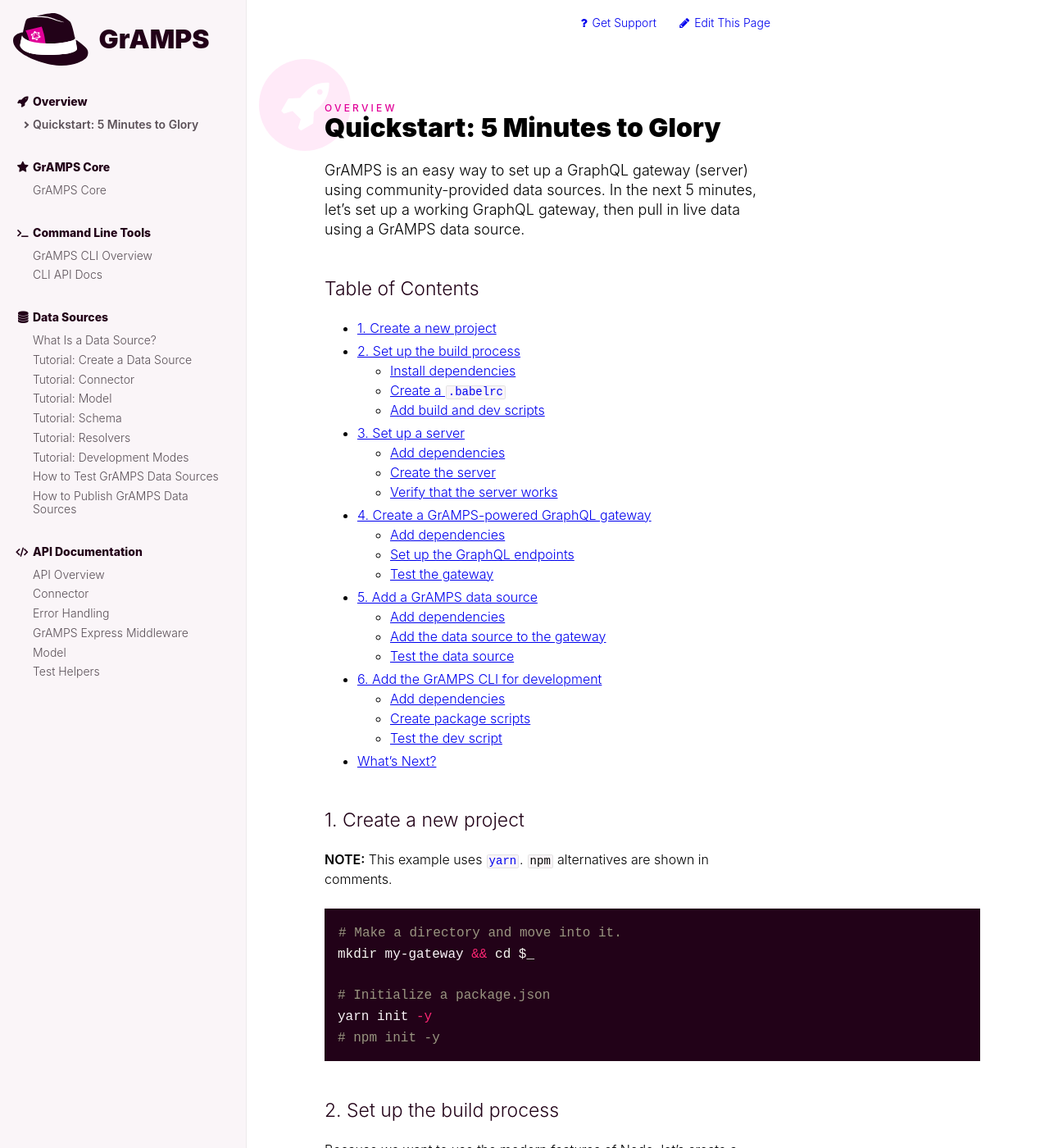
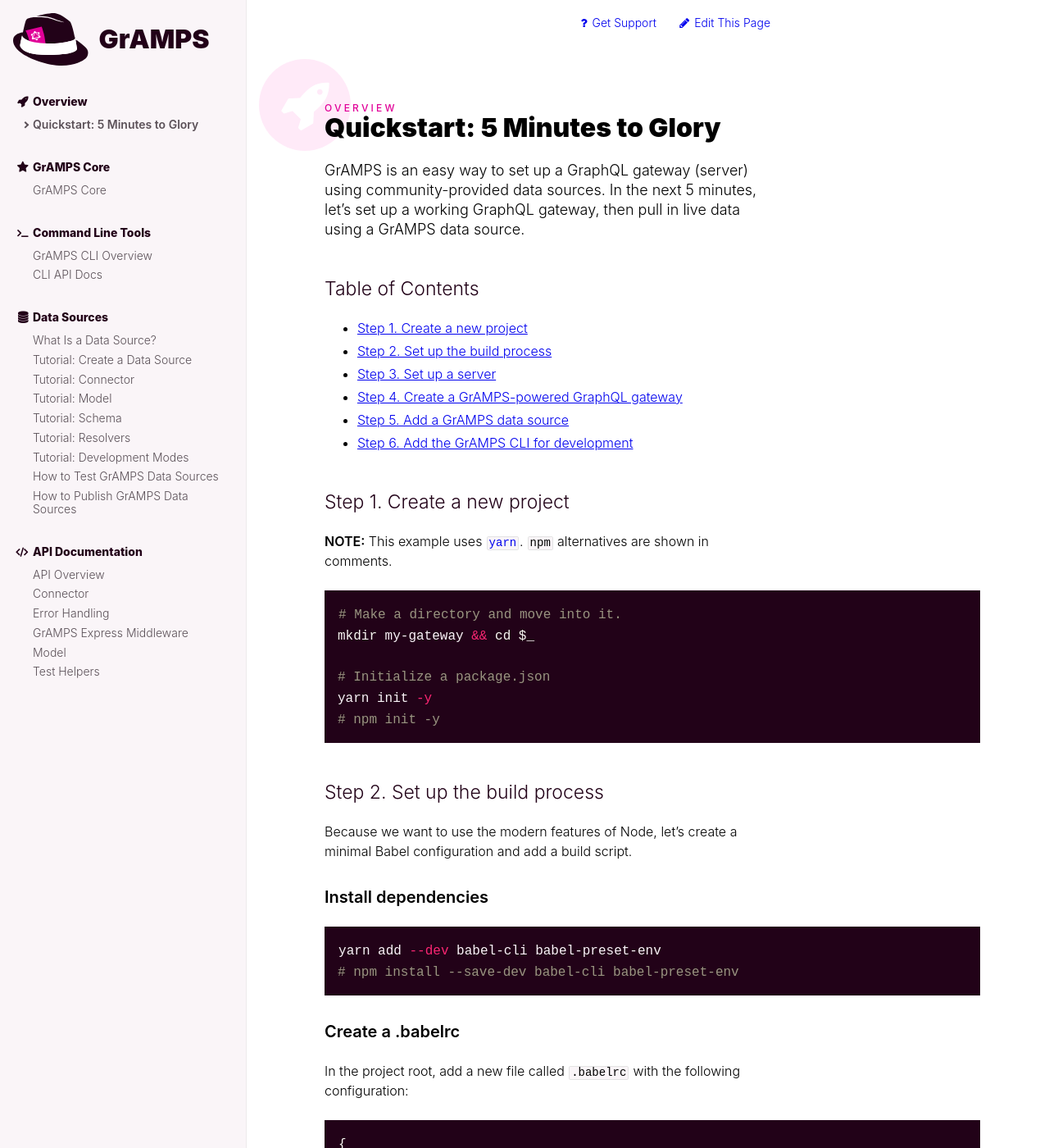
Before and after one commit to gramps-graphql/gramps--legacy, a Jekyll site: the page built from docs/_content/overview/quickstart.md, in a window 1280 px wide and 1400 px high. Shown: the whole window at 82% size. Built offline with Jekyll 4.4.1, drawn with Linux system fonts in a browser that asks for light colours; some of the changed text lies outside the part shown.

Commit message:
docs: update quickstart to use non-beta packages

````diff
--- a/docs/_content/overview/quickstart.md
+++ b/docs/_content/overview/quickstart.md
@@ -11,7 +11,7 @@
 -
 {:toc}
 
-## 1. Create a new project
+## Step 1. Create a new project
 
 **NOTE:** This example uses [`yarn`](https://yarnpkg.com/). `npm` alternatives are shown in comments.
 
@@ -24,11 +24,12 @@
 # npm init -y
 ```
 
-## 2. Set up the build process
+## Step 2. Set up the build process
 
 Because we want to use the modern features of Node, let's create a minimal Babel configuration and add a build script.
 
 ### Install dependencies
+{:.no_toc}
 
 ```bash
 yarn add --dev babel-cli babel-preset-env
@@ -36,6 +37,7 @@
 ```
 
 ### Create a `.babelrc`
+{:.no_toc}
 
 In the project root, add a new file called `.babelrc` with the following configuration:
 
@@ -49,6 +51,7 @@
 Thanks to the smarts under the hood of `babel-preset-env`, we don’t have to do much.
 
 ### Add build and dev scripts
+{:.no_toc}
 
 Once we have a server, we'll need to run our code through Babel to avoid any compatibility issues. To do that, let's add a build script to our `package.json`:
 
@@ -71,11 +74,12 @@
 
 > **NOTE:** We also changed the `main` entry so that the default start functionality from Node will point to the built server.
 
-## 3. Set up a server
+## Step 3. Set up a server
 
 Now that we’ve got a project to work in, let’s set up a simple Express server.
 
 ### Add dependencies
+{:.no_toc}
 
 ```bash
 # Install server dependencies.
@@ -84,6 +88,7 @@
 ```
 
 ### Create the server
+{:.no_toc}
 
 Create a new file called `index.js` in the project root, then add the following:
 
@@ -108,6 +113,7 @@
 This file creates an Express app, sets up a "Hello world!" endpoint, and starts the app listening on port 8080 (or a random port if 8080 is already in use).
 
 ### Verify that the server works
+{:.no_toc}
 
 To verify that the server works, build and then start it:
 
@@ -121,18 +127,20 @@
 
 Assuming port 8080 isn't in use on your machine, opening http://localhost:8080/ should result in a "Hello world!" message.
 
-## 4. Create a GrAMPS-powered GraphQL gateway
+## Step 4. Create a GrAMPS-powered GraphQL gateway
 
 Now that we have a working server, we can set up GrAMPS to get our gateway running.
 
 ### Add dependencies
+{:.no_toc}
 
 ```bash
-yarn add @gramps/gramps@beta apollo-server-express body-parser graphql
-# npm install --save @gramps/gramps@beta apollo-server-express body-parser graphql
+yarn add @gramps/gramps apollo-server-express body-parser graphql
+# npm install --save @gramps/gramps apollo-server-express body-parser graphql
 ```
 
 ### Set up the GraphQL endpoints
+{:.no_toc}
 
 ```diff
   import Express from 'express';
@@ -161,6 +169,7 @@
 ```
 
 ### Test the gateway
+{:.no_toc}
 
 Let's make sure everything is working by starting the server and running a test query.
 
@@ -184,27 +193,29 @@
 ```json
 {
   "data": {
-    "grampsVersion": "1.0.0-beta-7"
+    "grampsVersion": "1.0.0"
   }
 }
 ```
 
 > **NOTE:** By default, GrAMPS exposes a single query — `grampsVersion` — which returns the current package version of `@gramps/gramps`.
 
-## 5. Add a GrAMPS data source
+## Step 5. Add a GrAMPS data source
 
 Now that the gateway is running, let's hook it up to some data by installing the [xkcd GrAMPS data source](https://github.com/gramps-graphql/data-source-xkcd).
 
 ### Add dependencies
+{:.no_toc}
 
 ```bash
-yarn add @gramps/data-source-xkcd@beta graphql-tools
-# npm install --save @gramps/data-source-xkcd@beta graphql-tools
+yarn add @gramps/data-source-xkcd graphql-tools
+# npm install --save @gramps/data-source-xkcd graphql-tools
 ```
 
 > **NOTE:** GrAMPS data sources have a `peerDependency` of `graphql-tools`. This avoids a conflict where multiple data sources could introduce multiple versions of `graphql-tools` as subdependencies.
 
 ### Add the data source to the gateway
+{:.no_toc}
 
 Adding data sources to a GrAMPS gateway requires just two lines of code:
 
@@ -238,6 +249,7 @@
 ```
 
 ### Test the data source
+{:.no_toc}
 
 To verify that everything is working, run the following:
 
@@ -274,18 +286,20 @@
 
 Bam! We just added live data from a third party in two lines of code!
 
-## 6. Add the GrAMPS CLI for development
+## Step 6. Add the GrAMPS CLI for development
 
 In order to give ourselves the ability to develop more easily — for example, using mock data, or running our gateway with a local data source we're building — we'll need to add the GrAMPS CLI.
 
 ### Add dependencies
+{:.no_toc}
 
 ```bash
-yarn add --dev @gramps/cli@beta
-# npm install --save-dev @gramps/cli@beta
+yarn add --dev @gramps/cli
+# npm install --save-dev @gramps/cli
 ```
 
 ### Create package scripts
+{:.no_toc}
 
 Let’s add a `dev` script that will run the GrAMPS CLI's `dev` command and tell it to use our gateway.
 
@@ -322,6 +336,7 @@
 > **NOTE:** If you're using `npm`, make sure to update the `predev` command to use `npm run build` instead.
 
 ### Test the dev script
+{:.no_toc}
 
 Test that the script worked by running the following:
 
@@ -364,6 +379,7 @@
 ```
 
 ## What's Next?
+{:.no_toc}
 
 At this point, you've got a working GraphQL gateway running a GrAMPS data source!
 
--- a/package.json
+++ b/package.json
@@ -1,6 +1,6 @@
 {
   "name": "@gramps/gramps",
-  "version": "1.0.0-beta-7",
+  "version": "0.0.0-development",
   "description": "GraphQL Microservice Pattern Server",
   "main": "dist/index.js",
   "files": [
````
